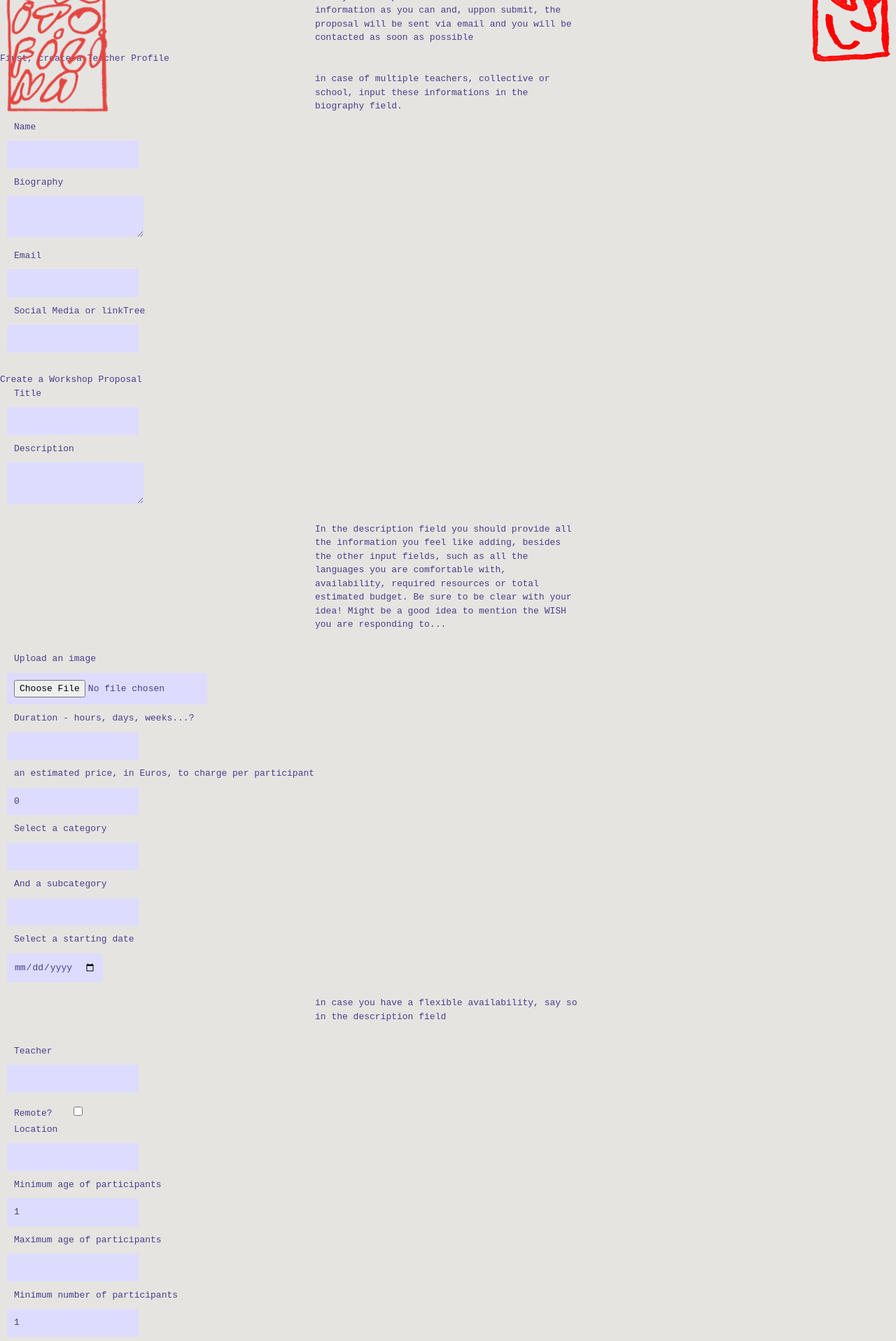
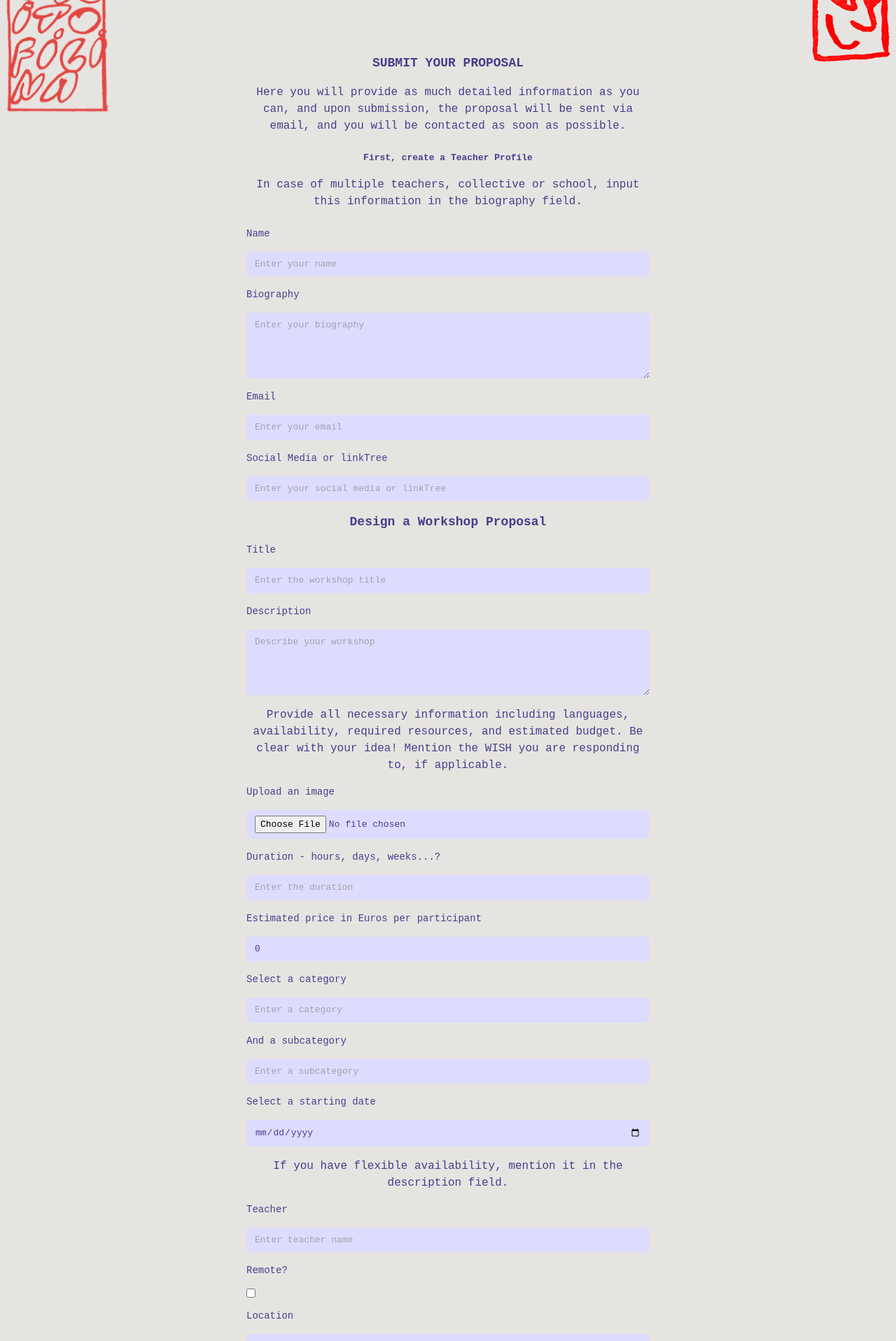
Before and after one commit to bubu-destroi/oxi_client, a React (Vite) app: page /new-proposal in a window 1280 px wide. Shown: the part 60-1977 px from the top of the page at 70% size. Built offline with nearby package versions, Linux system fonts and the light colour scheme.

Commit message:
more css

```diff
--- a/src/components/WishDetail.jsx
+++ b/src/components/WishDetail.jsx
@@ -83,6 +83,8 @@ const WishDetail = () => {
 
   return (
     <>
+    <div className='container' >
+
       {singleWish && (
         <div key={singleWish._id}>
           <h3>{singleWish && singleWish.title}</h3>
@@ -150,6 +152,7 @@ const WishDetail = () => {
           Delete your Wish
         </button>
       )}  */}
+    </div>
     </>
   );
 };
--- a/src/pages/Proposal.jsx
+++ b/src/pages/Proposal.jsx
@@ -161,145 +161,204 @@ function Proposal() {
   }, [name, remote]);
 
   return (
-    <>
-      <h1>SUBMIT YOUR PROPOSAL</h1>
-      <h6 className='proposal-extras'>
-        Here you will provide as much detailed information as you can and, uppon
-        submit, the proposal will be sent via email and you will be contacted as
-        soon as possible
-      </h6>
-      <h3>First, create a Teacher Profile</h3>
-      <h6 className='proposal-extras'>
-        in case of multiple teachers, collective or school, input these
-        informations in the biography field.
+    <div className='flex flex-col items-center justify-center min-h-screen p-4 pt-20'>
+      <div className='w-full max-w-xl'>
+        <h1 className='text-lg font-bold mb-4 text-center pt-10'>
+          SUBMIT YOUR PROPOSAL
+        </h1>
+        <p className='text-xs sm:text-sm md:text-base mb-6 text-center'>
+          Here you will provide as much detailed information as you can, and
+          upon submission, the proposal will be sent via email, and you will be
+          contacted as soon as possible.
+        </p>
+        <h3 className='text-md font-bold mb-4 text-center'>
+          First, create a Teacher Profile
+        </h3>
+        <h6 className='text-xs sm:text-sm md:text-base mb-6 text-center'>
+          In case of multiple teachers, collective or school, input this
+          information in the biography field.
         </h6>
         <form
-        className='proposal-form'
+          className='space-y-4'
           onSubmit={handleSubmit}>
-        <label htmlFor='name'>Name</label>
-        <br />
+          <label
+            htmlFor='name'
+            className='block text-sm font-medium'>
+            Name
+          </label>
           <input
             type='text'
             name='name'
             id='name'
             value={name}
             onChange={handleName}
+            className='block w-full mt-1 bg-[rgba(221,220,255,0.997)] py-2 px-3 rounded-md focus:outline-none'
+            placeholder='Enter your name'
           />
-        <br />
-        <label htmlFor='bio'>Biography</label>
-        <br />
+
+          <label
+            htmlFor='bio'
+            className='block text-sm font-medium'>
+            Biography
+          </label>
           <textarea
             name='bio'
             id='bio'
             value={bio}
             onChange={handleBio}
+            className='block w-full mt-1 bg-[rgba(221,220,255,0.997)] py-2 px-3 rounded-md focus:outline-none'
+            placeholder='Enter your biography'
+            rows='4'
           />
-        <br />
-        <label htmlFor='email'>Email</label>
-        <br />
+
+          <label
+            htmlFor='email'
+            className='block text-sm font-medium'>
+            Email
+          </label>
           <input
-          type='text'
+            type='email'
             name='email'
             id='email'
             value={email}
             onChange={handleEmail}
+            className='block w-full mt-1 bg-[rgba(221,220,255,0.997)] py-2 px-3 rounded-md focus:outline-none'
+            placeholder='Enter your email'
           />
-        <br />
-        <label htmlFor='socialMedia'>Social Media or linkTree</label>
-        <br />
+
+          <label
+            htmlFor='socialMedia'
+            className='block text-sm font-medium'>
+            Social Media or linkTree
+          </label>
           <input
             type='text'
             name='socialMedia'
             id='socialMedia'
             value={socialMedia}
             onChange={handleSocialMedia}
+            className='block w-full mt-1 bg-[rgba(221,220,255,0.997)] py-2 px-3 rounded-md focus:outline-none'
+            placeholder='Enter your social media or linkTree'
           />
-        <br />
-        {/*  <button type='submit'>create</button> */}
 
-        <br />
+          <h3 className='text-lg font-bold mb-4 text-center'>
+            Design a Workshop Proposal
+          </h3>
 
-        <h3>Create a Workshop Proposal</h3>
-
-        <label htmlFor='title'>Title</label>
-        <br />
+          <label
+            htmlFor='title'
+            className='block text-sm font-medium'>
+            Title
+          </label>
           <input
             type='text'
             name='title'
             id='title'
             value={title}
             onChange={handleTitle}
+            className='block w-full mt-1 bg-[rgba(221,220,255,0.997)] py-2 px-3 rounded-md focus:outline-none'
+            placeholder='Enter the workshop title'
           />
-        <br />
-        <label htmlFor='description'>Description</label>
-        <br />
+
+          <label
+            htmlFor='description'
+            className='block text-sm font-medium'>
+            Description
+          </label>
           <textarea
             name='description'
             id='description'
             value={description}
             onChange={handleDescription}
+            className='block w-full mt-1 bg-[rgba(221,220,255,0.997)] py-2 px-3 rounded-md focus:outline-none'
+            placeholder='Describe your workshop'
+            rows='4'
           />
-        <h6 className='proposal-extras'>
-          In the description field you should provide all the information you
-          feel like adding, besides the other input fields, such as all the
-          languages you are comfortable with, availability, required resources
-          or total estimated budget. Be sure to be clear with your idea! Might
-          be a good idea to mention the WISH you are responding to...
+
+          <h6 className='text-xs sm:text-sm md:text-base mb-6 text-center'>
+            Provide all necessary information including languages, availability,
+            required resources, and estimated budget. Be clear with your idea!
+            Mention the WISH you are responding to, if applicable.
           </h6>
-        <br />
-        <label htmlFor='image'>Upload an image</label>
-        <br />
+
+          <label
+            htmlFor='image'
+            className='block text-sm font-medium'>
+            Upload an image
+          </label>
           <input
             type='file'
             name='image'
             id='image'
             onChange={handleImage}
+            className='block w-full mt-1 bg-[rgba(221,220,255,0.997)] py-2 px-3 rounded-md focus:outline-none'
           />
-        <br />
-        <label htmlFor='duration'>Duration - hours, days, weeks...?</label>
-        <br />
+
+          <label
+            htmlFor='duration'
+            className='block text-sm font-medium'>
+            Duration - hours, days, weeks...?
+          </label>
           <input
             type='text'
             name='duration'
             id='duration'
             value={duration}
             onChange={handleDuration}
+            className='block w-full mt-1 bg-[rgba(221,220,255,0.997)] py-2 px-3 rounded-md focus:outline-none'
+            placeholder='Enter the duration'
           />
-        <br />
-        <label htmlFor='price'>
-          an estimated price, in Euros, to charge per participant
+
+          <label
+            htmlFor='price'
+            className='block text-sm font-medium'>
+            Estimated price in Euros per participant
           </label>
-        <br />
           <input
             type='number'
             name='price'
             id='price'
             value={price}
             onChange={handlePrice}
+            className='block w-full mt-1 bg-[rgba(221,220,255,0.997)] py-2 px-3 rounded-md focus:outline-none'
+            placeholder='Enter the price'
           />
-        <br />
-        <label htmlFor='category'>Select a category</label>
-        <br />
+
+          <label
+            htmlFor='category'
+            className='block text-sm font-medium'>
+            Select a category
+          </label>
           <input
             type='text'
             name='category'
             id='category'
             value={category}
             onChange={handleCategory}
+            className='block w-full mt-1 bg-[rgba(221,220,255,0.997)] py-2 px-3 rounded-md focus:outline-none'
+            placeholder='Enter a category'
           />
-        <br />
-        <label htmlFor='subcategory'>And a subcategory</label>
-        <br />
+
+          <label
+            htmlFor='subcategory'
+            className='block text-sm font-medium'>
+            And a subcategory
+          </label>
           <input
             type='text'
             name='subcategory'
             id='subcategory'
             value={subcategory}
             onChange={handleSubcategory}
+            className='block w-full mt-1 bg-[rgba(221,220,255,0.997)] py-2 px-3 rounded-md focus:outline-none'
+            placeholder='Enter a subcategory'
           />
-        <br />
-        <label htmlFor='date'>Select a starting date</label>
-        <br />
+
+          <label
+            htmlFor='date'
+            className='block text-sm font-medium'>
+            Select a starting date
+          </label>
           <input
             type='date'
             name='date'
@@ -311,63 +370,91 @@ function Proposal() {
             }
             value={date}
             onChange={handleDate}
+            className='block w-full mt-1 bg-[rgba(221,220,255,0.997)] py-2 px-3 rounded-md focus:outline-none'
           />
-        <h6 className='proposal-extras'>
-          {' '}
-          in case you have a flexible availability, say so in the description
-          field
+          <h6 className='text-xs sm:text-sm md:text-base mb-6 text-center'>
+            If you have flexible availability, mention it in the description
+            field.
           </h6>
-        <br />
-        <label htmlFor='teacher'>Teacher</label>
-        <br />
+
+          <label
+            htmlFor='teacher'
+            className='block text-sm font-medium'>
+            Teacher
+          </label>
           <input
+            type='text'
             name='teacher'
             id='teacher'
             value={name}
             onChange={handleName}
+            className='block w-full mt-1 bg-[rgba(221,220,255,0.997)] py-2 px-3 rounded-md focus:outline-none'
+            placeholder='Enter teacher name'
           />
-        <br />
-        <label htmlFor='remote'>Remote?</label>
+
+          <label
+            htmlFor='remote'
+            className='block text-sm font-medium'>
+            Remote?
+          </label>
           <input
             type='checkbox'
             name='remote'
             id='remote'
             checked={remote}
             onChange={(e) => setRemote(e.target.checked)}
+            className='block mt-1'
           />
 
-        <br />
-        <label htmlFor='place'>Location</label>
-        <br />
+          <label
+            htmlFor='place'
+            className='block text-sm font-medium'>
+            Location
+          </label>
           <input
             type='text'
             name='place'
             id='place'
             value={place}
             onChange={handlePlace}
+            className='block w-full mt-1 bg-[rgba(221,220,255,0.997)] py-2 px-3 rounded-md focus:outline-none'
+            placeholder='Enter location'
           />
-        <br />
-        <label htmlFor='minimum_age'>Minimum age of participants</label>
-        <br />
+
+          <label
+            htmlFor='minimum_age'
+            className='block text-sm font-medium'>
+            Minimum age of participants
+          </label>
           <input
             type='number'
             name='minimum_age'
             id='minimum_age'
             value={minimum_age}
             onChange={handleMinimum_age}
+            className='block w-full mt-1 bg-[rgba(221,220,255,0.997)] py-2 px-3 rounded-md focus:outline-none'
+            placeholder='Enter minimum age'
           />
-        <br />
-        <label htmlFor='maximum_age'>Maximum age of participants</label>
-        <br />
+
+          <label
+            htmlFor='maximum_age'
+            className='block text-sm font-medium'>
+            Maximum age of participants
+          </label>
           <input
             type='number'
             name='maximum_age'
             id='maximum_age'
             value={maximum_age}
             onChange={handleMaximum_age}
+            className='block w-full mt-1 bg-[rgba(221,220,255,0.997)] py-2 px-3 rounded-md focus:outline-none'
+            placeholder='Enter maximum age'
           />
+
           <br />
-        <label htmlFor='minParticipants'>Minimum number of participants</label>
+          <label htmlFor='minParticipants'>
+            Minimum number of participants
+          </label>
           <br />
           <input
             type='number'
@@ -377,7 +464,9 @@ function Proposal() {
             onChange={handleMinParticipants}
           />
           <br />
-        <label htmlFor='maxParticipants'>Maximum number of participants</label>
+          <label htmlFor='maxParticipants'>
+            Maximum number of participants
+          </label>
           <br />
           <input
             type='number'
@@ -387,9 +476,16 @@ function Proposal() {
             onChange={handleMaxParticipants}
           />
           <br />
-        <button type='submit'>create</button>
+          {/* <button type='submit'>create</button> */}
+        <button
+          type='submit'
+          className='w-full bg-red-500 text-white py-2 px-4  hover:bg-blue-600 focus:outline-none'>
+          Submit
+        </button>
         </form>
-    </>
+
+      </div>
+    </div>
   );
 }
 
--- a/tailwind.config.js
+++ b/tailwind.config.js
@@ -10,6 +10,17 @@ export default {
         darkslateblue: '#483D8B',
 
     },
+    container: {
+      center: true,
+      justify: true,
+      padding: {
+        DEFAULT: '1rem',
+        sm: '2rem',
+        lg: '4rem',
+        xl: '5rem',
+        '2xl': '6rem',
+      },
+    },
   },
 },
   plugins: [],
```
Also changed, not shown: src/components/WorkshopDetail.jsx (+32 -23 lines), src/pages/About.jsx (+10 -10 lines), src/pages/Teachers.jsx (+4 -3 lines), src/pages/Wishlist.jsx (+33 -17 lines), src/pages/Workshops.jsx (+46 -18 lines). Lines whose indentation alone changed are shown as unchanged.
